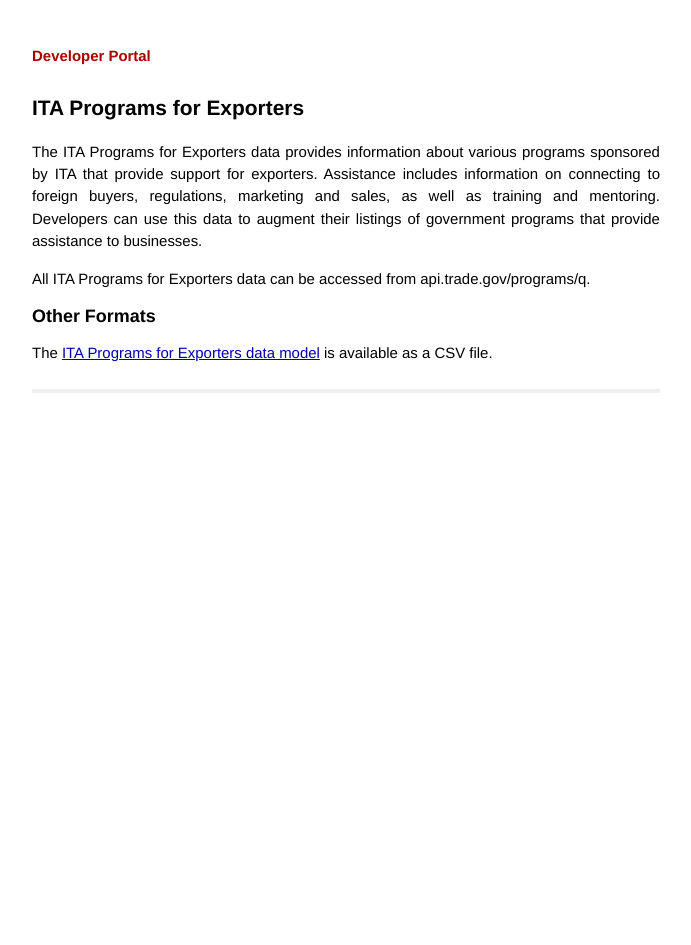
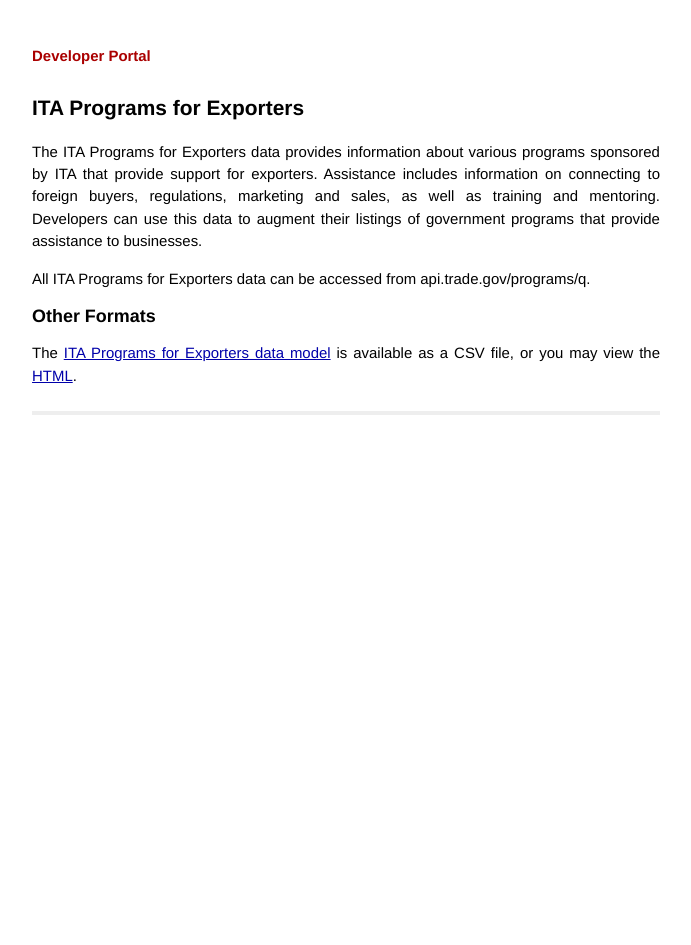
Before and after one commit to ishangoyal8055/WebSite-1, a Jekyll site: the page built from ITAPrograms.markdown, in a window 1280 px wide. Shown: the whole page, without its empty margins (294-985 px from the left). Built offline with Jekyll 4.4.1, drawn with Linux system fonts in a browser that asks for light colours.

Commit message:
Update page

```diff
--- a/ITAPrograms.markdown
+++ b/ITAPrograms.markdown
@@ -11,4 +11,4 @@ All ITA Programs for Exporters data can be accessed from api.trade.gov/programs/
 
 ## Other Formats
 
-The [ITA Programs for Exporters data model](ITAPrograms.csv) is available as a CSV file.
+The [ITA Programs for Exporters data model](ITAPrograms.csv) is available as a CSV file, or you may view the [HTML](ITAPrograms.html).
```
